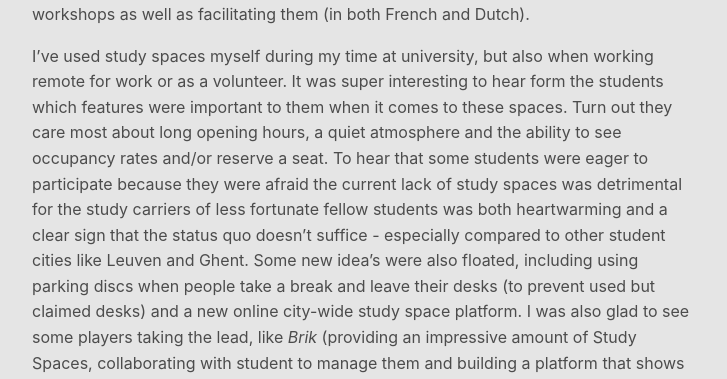
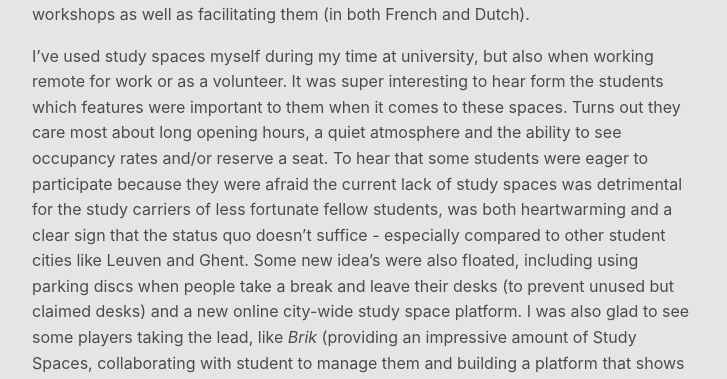
Before and after one commit to mclaeysb/mclaeysb.github.com, a Jekyll site: the page built from _projects/eru_studyspaces.md, in a window 1280 px wide. Shown: the part 435-814 px from the top of the page, without its empty margins (278-1005 px from the left). Built offline with Jekyll 4.4.1, drawn with Linux system fonts in a browser that asks for light colours.

Commit message:
Typos Study Spaces

```diff
--- a/_projects/eru_studyspaces.md
+++ b/_projects/eru_studyspaces.md
@@ -11,4 +11,4 @@ I supported *ERU - Etudes et Recherches Urbaines* as a freelance researcher and
 
 For this research, we interviewed study space organisers and students and organised multiple workshops. I supported ERU with designing the questionnaires, preparing the workshops as well as facilitating them (in both French and Dutch).
 
-I've used study spaces myself during my time at university, but also when working remote for work or as a volunteer. It was super interesting to hear form the students which features were important to them when it comes to these spaces. Turn out they care most about long opening hours, a quiet atmosphere and the ability to see occupancy rates and/or reserve a seat. To hear that some students were eager to participate because they were afraid the current lack of study spaces was detrimental for the study carriers of less fortunate fellow students was both heartwarming and a clear sign that the status quo doesn't suffice - especially compared to other student cities like Leuven and Ghent. Some new idea's were also floated, including using parking discs when people take a break and leave their desks (to prevent used but claimed desks) and a new online city-wide study space platform. I was also glad to see some players taking the lead, like *Brik* (providing an impressive amount of Study Spaces, collaborating with student to manage them and building a platform that shows availability) and *Muntpunt* (using the *Bookaplace* platform to let students, well, book a place).
+I've used study spaces myself during my time at university, but also when working remote for work or as a volunteer. It was super interesting to hear form the students which features were important to them when it comes to these spaces. Turns out they care most about long opening hours, a quiet atmosphere and the ability to see occupancy rates and/or reserve a seat. To hear that some students were eager to participate because they were afraid the current lack of study spaces was detrimental for the study carriers of less fortunate fellow students, was both heartwarming and a clear sign that the status quo doesn't suffice - especially compared to other student cities like Leuven and Ghent. Some new idea's were also floated, including using parking discs when people take a break and leave their desks (to prevent unused but claimed desks) and a new online city-wide study space platform. I was also glad to see some players taking the lead, like *Brik* (providing an impressive amount of Study Spaces, collaborating with student to manage them and building a platform that shows availability) and *Muntpunt* (using the *Bookaplace* platform to let students, well, book a place).
```
